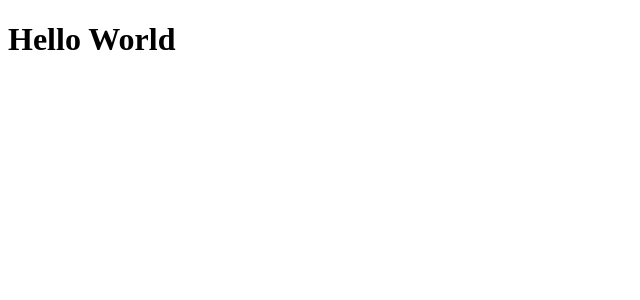
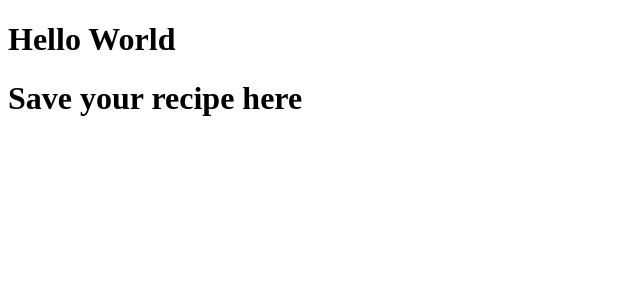
Before and after one commit to elvitak/recipe_saver_client, a React (Create React App) app: page / in a window 1280 px wide. Shown: the top 300 px of the page, without its empty margins (0-640 px from the left). Built offline with nearby package versions, Linux system fonts and the light colour scheme.

Commit message:
add new component

```diff
--- a/src/App.jsx
+++ b/src/App.jsx
@@ -1,9 +1,11 @@
 import React from "react";
+import FormToSaveRecipe from "./components/FormToSaveRecipe";
 
 const App = () => {
   return (
     <React.Fragment>
       <h1>Hello World</h1>
+      <FormToSaveRecipe />
     </React.Fragment>
   );
 };
--- /dev/null
+++ b/src/components/FormToSaveRecipe.jsx
@@ -0,0 +1,7 @@
+import React from "react";
+
+const FormToSaveRecipe = () => {
+  return <h1>Save your recipe here</h1>;
+};
+
+export default FormToSaveRecipe;
```
Also changed, not shown: 1 other file (tests, documents, lock files or other folders).
